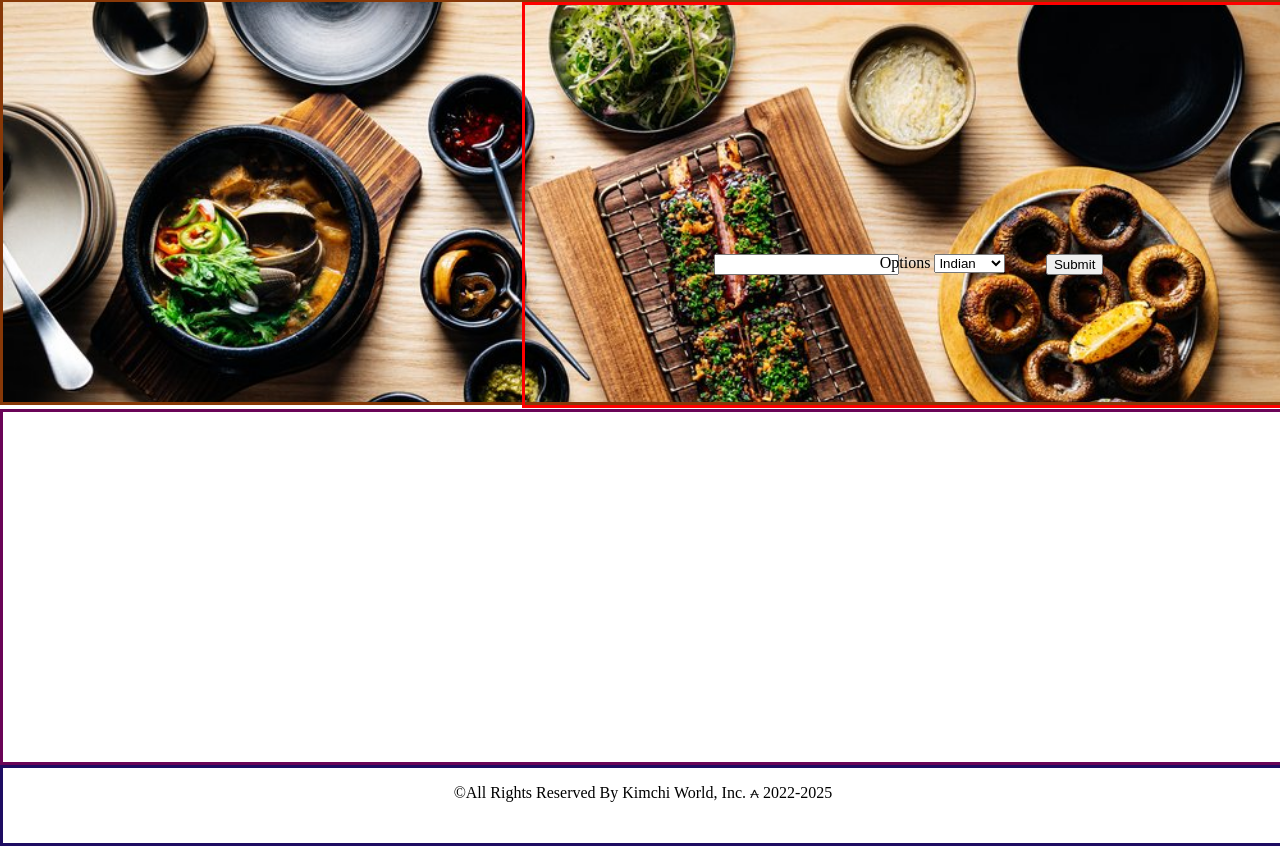
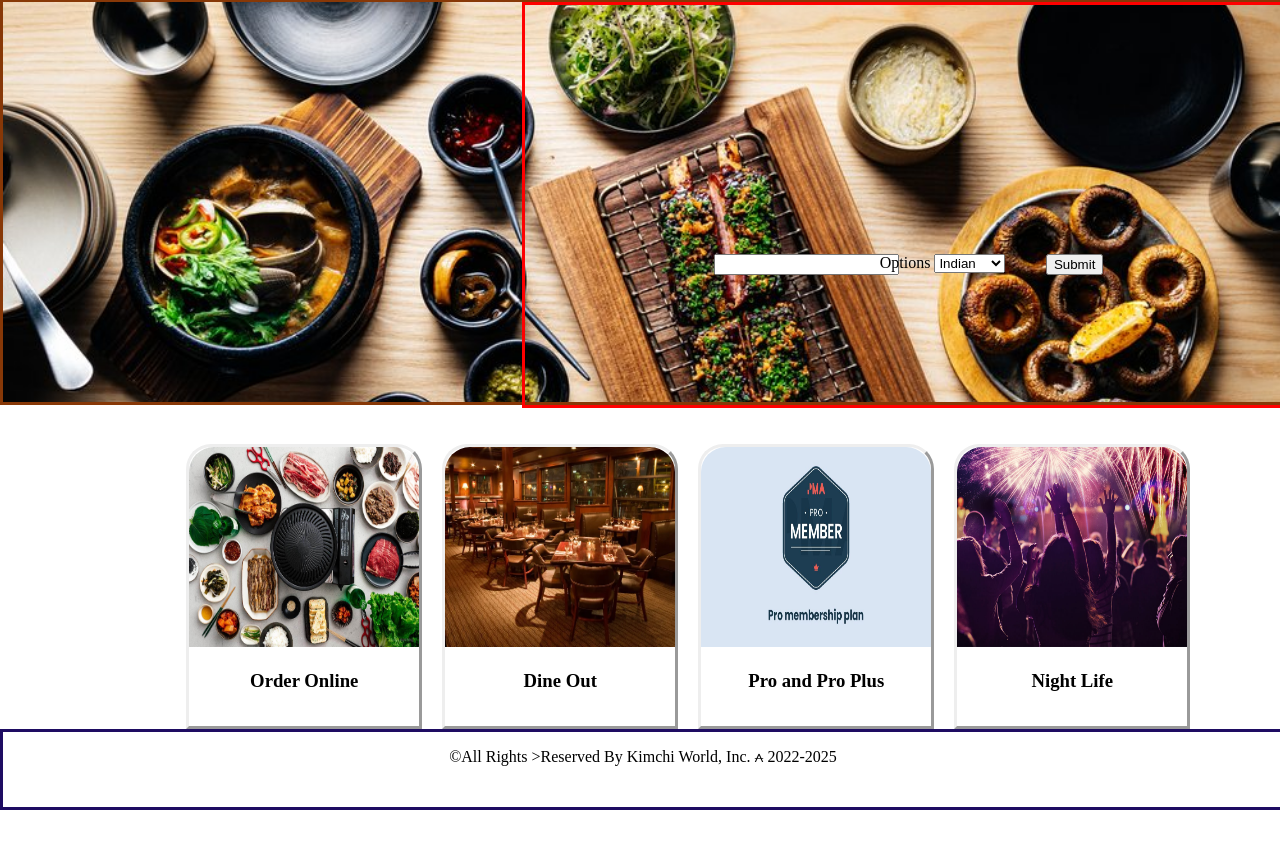
Before and after one commit to jassi29/yogeshXomato, a plain HTML site: page index.html in a window 1280 px wide. Shown: the part 86-932 px from the top of the page. After the commit the page ends 896 px from the top, so only its background shows below. Drawn offline with Linux system fonts and the light colour scheme.

Commit message:
third commit

```diff
--- a/Xomato.css
+++ b/Xomato.css
@@ -114,11 +114,89 @@ input{
 
 /*------------------------Menu Option Style----------------------------------------*/
 .MenuOption {
-    border: solid rgb(106, 4, 87);
-    width: 100%;
-    height: 350px;
+    width: 80%;
+    position: relative;
+    display:inline-flex;
+    height: 285px;
+    margin-left: 166px;
+    margin-top: 35px;
+    border-radius: 25px;
+
+
+
 
 }
+.orderOnline    {
+    position: relative;
+    width: 100%;
+    max-width: 25%;
+    border:outset;
+    margin-left: 2%;
+    border-top-left-radius: 25px;
+    border-top-right-radius: 25px;
+}
+.dinningOut{
+    position: relative;
+    width: 100%;
+    max-width: 25%;
+    border:outset;
+    margin-left: 2%;
+    border-top-left-radius: 25px;
+    border-top-right-radius: 25px;
+}
+.proPlus{
+    position: relative;
+    width: 100%;
+    max-width: 25%;
+    border:outset;
+    margin-left: 2%;
+    border-top-left-radius: 25px;
+    border-top-right-radius: 25px;
+
+
+}
+.nightLife{
+    position: relative;
+    width: 100%;
+    max-width: 25%;
+    border:outset;
+    margin-left: 2%;
+    border-top-left-radius: 25px;
+    border-top-right-radius: 25px;
+
+
+
+}
+.orderOnline >img{
+    width: 100%;
+    height: 200px;
+    border-top-left-radius: 25px;
+    border-top-right-radius: 25px;
+}
+.dinningOut >img{
+    height: 200px;
+    width: 100%;
+    border-top-left-radius: 25px;
+    border-top-right-radius: 25px;
+}
+.proPlus > img{
+    height: 200px;
+    width: 100%;
+    border-top-left-radius: 25px;
+    border-top-right-radius: 25px;
+}
+.nightLife > img{
+    height: 200px;
+    width: 100%;
+    border-top-left-radius: 25px;
+    border-top-right-radius: 25px;
+}
+
+.Menuh3{
+    text-align: center;
+}
+
+
 /*------------------------footer Style----------------------------------------*/
 footer {
     border: solid rgb(30, 12, 98);
--- a/index.html
+++ b/index.html
@@ -68,13 +68,25 @@
 
     <!--Menu Option -->
     <div class="MenuOption">
-
+      <div class="orderOnline">
+        <img src="images/menuoption/orderonline.jpg" alt="OnlineOrder">
+        <h3 class="Menuh3">Order Online</h3>
+      </div>
+      <div class="dinningOut"><img src="Images/menuoption/Dineout.jpg">
+        <h3 class="Menuh3">Dine Out</h3>
+      </div>
+      <div class="proPlus"><img src="Images/menuoption/proPlus.jpg">
+        <h3 class="Menuh3">Pro and Pro Plus</h3>
+      </div>
+      <div class="nightLife"><img src="Images/menuoption/nightLife.jpg">
+        <h3 class="Menuh3">Night Life</h3>
+      </div>
     </div>
 
 
   <!--footer -->
 <footer class="">
-<p class="footer-copyright">&copy;All Rights Reserved By Kimchi World, Inc. &andd; 2022-2025</p>
+<p class="footer-copyright">&copy;All Rights >Reserved By Kimchi World, Inc. &andd; 2022-2025</p>
 
 </footer>
 
```
Also changed, not shown: Images/bussiness card.png (added), Images/menuoption/Dineout.jpg (added), Images/menuoption/nightlife.jpg (added), Images/menuoption/orderonline.jpg (added), Images/menuoption/proPlus.jpg (added), 1 other file.
